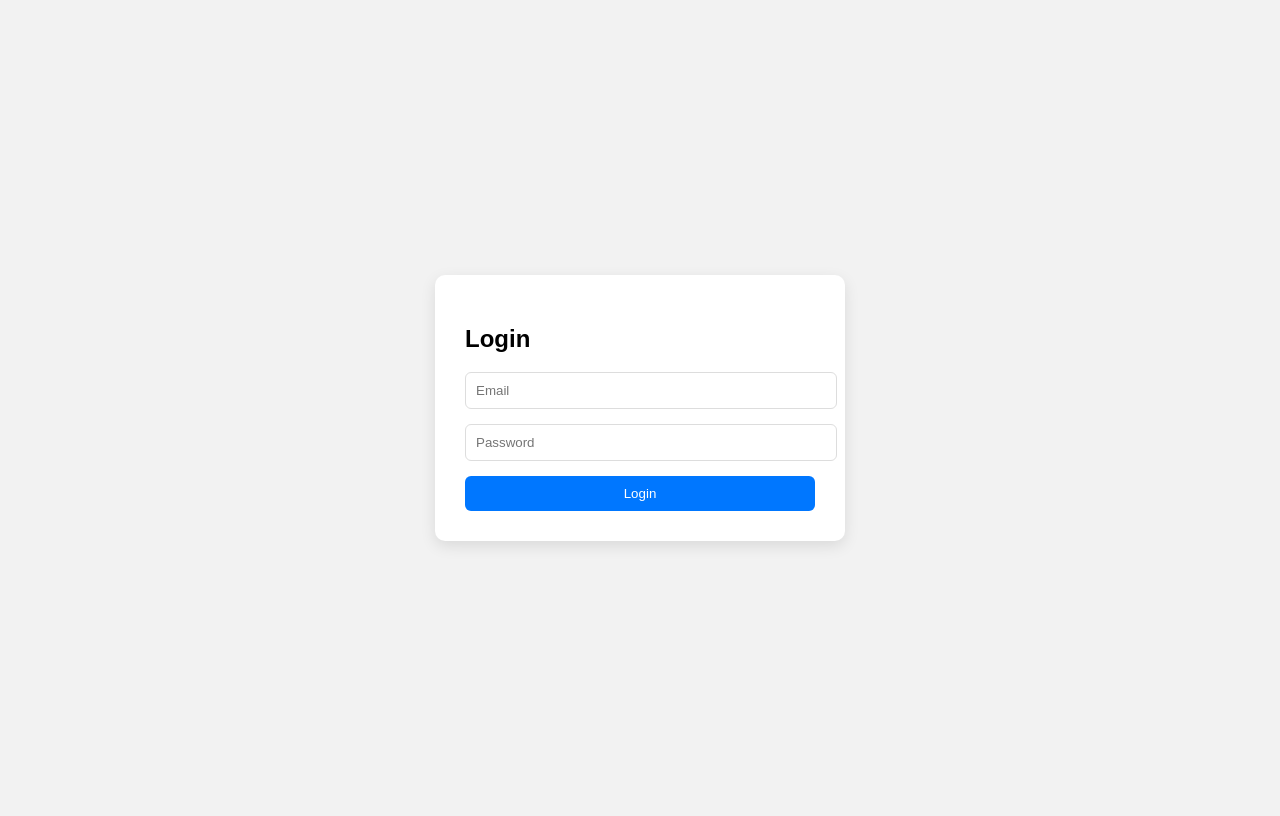
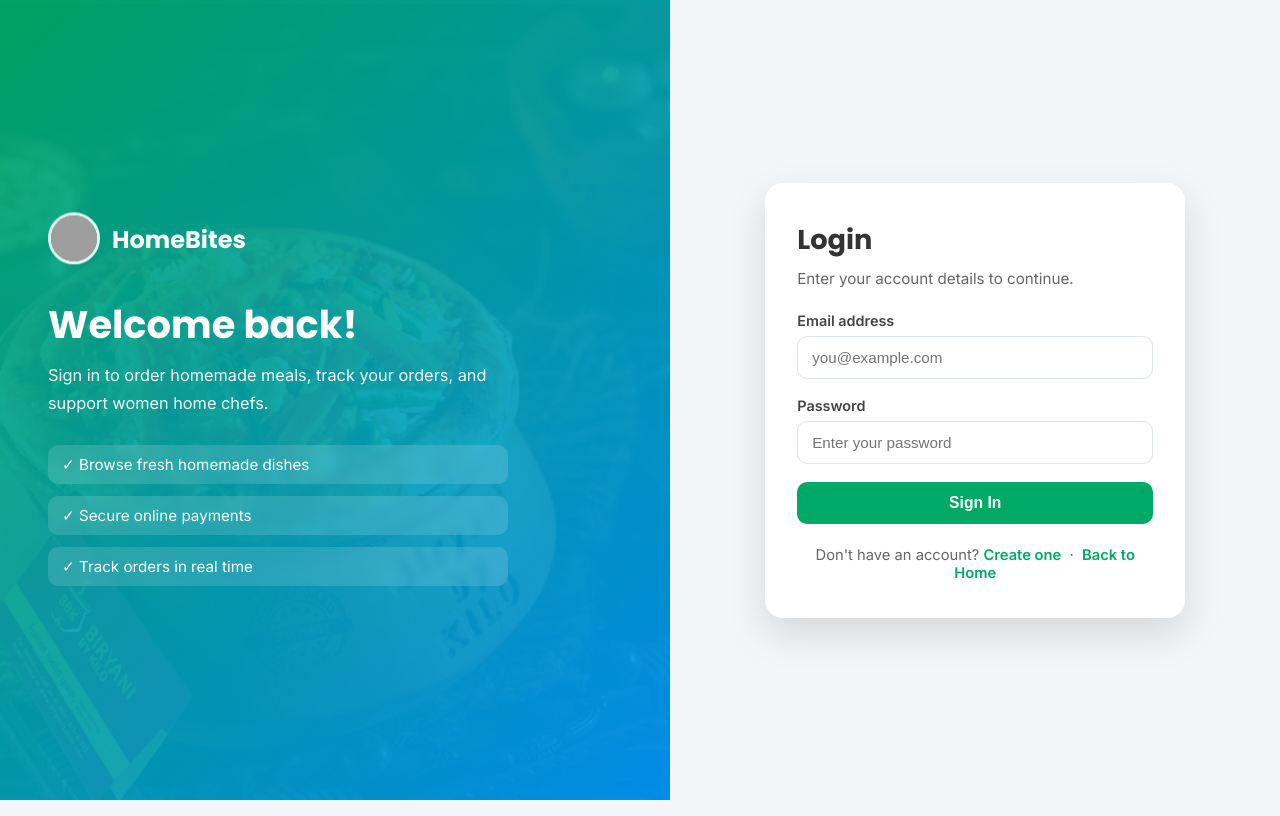
Before and after one commit to Chrish-Jha/Home-Bites, a Django app: page /login/ in a window 1280 px wide. Run offline with Django 5.2, Linux system fonts and the light colour scheme; grey boxes are pictures that could not be loaded.

Commit message:
Feat: Add modern user login and authentication pages

```diff
--- /dev/null
+++ b/food/templates/food/auth_base.html
@@ -0,0 +1,338 @@
+<!DOCTYPE html>
+<html lang="en">
+<head>
+<meta charset="UTF-8">
+<meta name="viewport" content="width=device-width, initial-scale=1.0">
+<title>{% block title %}HomeBites{% endblock %}</title>
+<link rel="icon" href="/media/Logo/Logo_Circular.jpeg">
+<link rel="preconnect" href="https://fonts.googleapis.com">
+<link rel="preconnect" href="https://fonts.gstatic.com" crossorigin>
+<link href="https://fonts.googleapis.com/css2?family=Inter:wght@400;500;600;700&family=Poppins:wght@600;700&display=swap" rel="stylesheet">
+<style>
+:root {
+  --primary: #00aa66;
+  --primary-dark: #008f55;
+  --accent: #00ff9c;
+  --blue: #0099ff;
+  --dark: #111;
+  --text: #333;
+  --muted: #666;
+  --border: #dde4ea;
+  --danger: #dc2626;
+  --success: #16a34a;
+  --white: #fff;
+  --shadow: 0 16px 40px rgba(0, 0, 0, 0.12);
+}
+
+* {
+  margin: 0;
+  padding: 0;
+  box-sizing: border-box;
+}
+
+body {
+  font-family: 'Inter', Arial, sans-serif;
+  min-height: 100vh;
+  color: var(--text);
+  background: #f3f6f9;
+}
+
+h1, h2, h3 {
+  font-family: 'Poppins', Arial, sans-serif;
+}
+
+a {
+  color: var(--primary);
+  text-decoration: none;
+  font-weight: 600;
+}
+
+a:hover {
+  color: var(--primary-dark);
+}
+
+.auth-page {
+  min-height: 100vh;
+  display: grid;
+  grid-template-columns: 1.1fr 1fr;
+}
+
+.auth-panel {
+  position: relative;
+  padding: 48px;
+  color: var(--white);
+  display: flex;
+  flex-direction: column;
+  justify-content: center;
+  overflow: hidden;
+}
+
+.auth-panel::before {
+  content: '';
+  position: absolute;
+  inset: 0;
+  background:
+    linear-gradient(135deg, rgba(0, 170, 102, 0.94), rgba(0, 153, 255, 0.9)),
+    url('/media/food_images/B1.jpeg') center/cover no-repeat;
+  z-index: 0;
+}
+
+.auth-panel-content {
+  position: relative;
+  z-index: 1;
+  max-width: 460px;
+}
+
+.brand-link {
+  display: inline-flex;
+  align-items: center;
+  gap: 12px;
+  color: var(--white);
+  text-decoration: none;
+  margin-bottom: 36px;
+}
+
+.brand-link img {
+  width: 52px;
+  height: 52px;
+  border-radius: 50%;
+  border: 3px solid rgba(255, 255, 255, 0.9);
+  animation: logoFloat 3s ease-in-out infinite;
+}
+
+.brand-link span {
+  font-family: 'Poppins', sans-serif;
+  font-size: 1.5rem;
+  font-weight: 700;
+}
+
+.auth-panel h1 {
+  font-size: clamp(1.8rem, 3vw, 2.4rem);
+  line-height: 1.2;
+  margin-bottom: 14px;
+}
+
+.auth-panel p {
+  font-size: 1.02rem;
+  opacity: 0.95;
+  line-height: 1.7;
+}
+
+.auth-features {
+  margin-top: 28px;
+  display: grid;
+  gap: 12px;
+}
+
+.auth-feature {
+  display: flex;
+  align-items: center;
+  gap: 10px;
+  padding: 10px 14px;
+  border-radius: 10px;
+  background: rgba(255, 255, 255, 0.14);
+  backdrop-filter: blur(4px);
+  font-size: 0.95rem;
+}
+
+.auth-form-wrap {
+  display: flex;
+  align-items: center;
+  justify-content: center;
+  padding: 40px 24px;
+}
+
+.auth-card {
+  width: 100%;
+  max-width: 420px;
+  background: var(--white);
+  border-radius: 18px;
+  padding: 36px 32px;
+  box-shadow: var(--shadow);
+}
+
+.auth-card h2 {
+  font-size: 1.7rem;
+  margin-bottom: 8px;
+}
+
+.auth-subtitle {
+  color: var(--muted);
+  margin-bottom: 24px;
+  font-size: 0.95rem;
+}
+
+.alert {
+  padding: 12px 14px;
+  border-radius: 10px;
+  margin-bottom: 18px;
+  font-size: 0.92rem;
+  font-weight: 500;
+}
+
+.alert-error {
+  background: #fef2f2;
+  color: var(--danger);
+  border: 1px solid #fecaca;
+}
+
+.alert-success {
+  background: #f0fdf4;
+  color: var(--success);
+  border: 1px solid #bbf7d0;
+}
+
+.form-group {
+  margin-bottom: 18px;
+}
+
+.form-group label {
+  display: block;
+  margin-bottom: 7px;
+  font-size: 0.9rem;
+  font-weight: 600;
+  color: #444;
+}
+
+.form-group input {
+  width: 100%;
+  padding: 12px 14px;
+  border: 1px solid var(--border);
+  border-radius: 10px;
+  font-size: 0.95rem;
+  transition: border-color 0.2s, box-shadow 0.2s;
+}
+
+.form-group input:focus {
+  outline: none;
+  border-color: var(--primary);
+  box-shadow: 0 0 0 3px rgba(0, 170, 102, 0.15);
+}
+
+.form-row {
+  display: flex;
+  justify-content: space-between;
+  align-items: center;
+  margin-bottom: 20px;
+  font-size: 0.88rem;
+}
+
+.remember {
+  display: flex;
+  align-items: center;
+  gap: 8px;
+  color: var(--muted);
+}
+
+.btn {
+  display: inline-flex;
+  align-items: center;
+  justify-content: center;
+  width: 100%;
+  padding: 12px 18px;
+  border: none;
+  border-radius: 10px;
+  font-size: 0.98rem;
+  font-weight: 700;
+  cursor: pointer;
+  transition: transform 0.2s, background 0.2s;
+}
+
+.btn:hover {
+  transform: translateY(-1px);
+}
+
+.btn-primary {
+  background: var(--primary);
+  color: var(--white);
+}
+
+.btn-primary:hover {
+  background: var(--primary-dark);
+}
+
+.btn-danger {
+  background: var(--danger);
+  color: var(--white);
+}
+
+.btn-danger:hover {
+  background: #b91c1c;
+}
+
+.btn-outline {
+  background: transparent;
+  color: var(--text);
+  border: 1px solid var(--border);
+}
+
+.btn-outline:hover {
+  background: #f8fafc;
+}
+
+.auth-footer {
+  margin-top: 22px;
+  text-align: center;
+  color: var(--muted);
+  font-size: 0.92rem;
+}
+
+.auth-actions {
+  display: grid;
+  gap: 12px;
+}
+
+.logout-icon {
+  width: 72px;
+  height: 72px;
+  margin: 0 auto 18px;
+  border-radius: 50%;
+  display: grid;
+  place-items: center;
+  font-size: 2rem;
+  background: rgba(0, 170, 102, 0.12);
+  color: var(--primary);
+}
+
+@keyframes logoFloat {
+  0%, 100% { transform: translateY(0); }
+  50% { transform: translateY(-5px); }
+}
+
+@media (max-width: 900px) {
+  .auth-page {
+    grid-template-columns: 1fr;
+  }
+
+  .auth-panel {
+    min-height: 240px;
+    padding: 32px 24px;
+  }
+
+  .auth-features {
+    display: none;
+  }
+}
+</style>
+{% block extra_styles %}{% endblock %}
+</head>
+<body>
+  <div class="auth-page">
+    <aside class="auth-panel">
+      <div class="auth-panel-content">
+        <a href="{% url 'home' %}" class="brand-link">
+          <img src="/media/Logo/Logo_Circular.jpeg" alt="HomeBites logo">
+          <span>HomeBites</span>
+        </a>
+        {% block panel_content %}{% endblock %}
+      </div>
+    </aside>
+
+    <main class="auth-form-wrap">
+      <div class="auth-card">
+        {% block form_content %}{% endblock %}
+      </div>
+    </main>
+  </div>
+</body>
+</html>
--- a/food/templates/food/login.html
+++ b/food/templates/food/login.html
@@ -1,67 +1,66 @@
-<!DOCTYPE html>
-<html>
-<head>
-<title>Login</title>
+{% extends 'food/auth_base.html' %}
 
-<style>
+{% block title %}Login | HomeBites{% endblock %}
 
-body{
-font-family:Arial;
-background:#f2f2f2;
-display:flex;
-justify-content:center;
-align-items:center;
-height:100vh;
-}
+{% block panel_content %}
+<h1>Welcome back!</h1>
+<p>Sign in to order homemade meals, track your orders, and support women home chefs.</p>
+<div class="auth-features">
+  <div class="auth-feature">✓ Browse fresh homemade dishes</div>
+  <div class="auth-feature">✓ Secure online payments</div>
+  <div class="auth-feature">✓ Track orders in real time</div>
+</div>
+{% endblock %}
 
-.form-box{
-background:white;
-padding:30px;
-width:350px;
-border-radius:10px;
-box-shadow:0 5px 15px rgba(0,0,0,.1);
-}
+{% block form_content %}
+<h2>Login</h2>
+<p class="auth-subtitle">Enter your account details to continue.</p>
 
-input{
-width:100%;
-padding:10px;
-margin-bottom:15px;
-border:1px solid #ddd;
-border-radius:6px;
-}
+{% if success %}
+<div class="alert alert-success">
+  Account created successfully. Please log in with your credentials.
+</div>
+{% endif %}
 
-button{
-width:100%;
-padding:10px;
-background:#0077ff;
-border:none;
-color:white;
-border-radius:6px;
-cursor:pointer;
-}
+{% if error %}
+<div class="alert alert-error">{{ error }}</div>
+{% endif %}
 
-</style>
+<form method="POST" action="{% url 'login' %}">
+  {% csrf_token %}
 
-</head>
+  <div class="form-group">
+    <label for="email">Email address</label>
+    <input
+      type="email"
+      id="email"
+      name="email"
+      placeholder="you@example.com"
+      value="{{ email|default:'' }}"
+      required
+      autocomplete="email"
+    >
+  </div>
 
-<body>
+  <div class="form-group">
+    <label for="password">Password</label>
+    <input
+      type="password"
+      id="password"
+      name="password"
+      placeholder="Enter your password"
+      required
+      autocomplete="current-password"
+    >
+  </div>
 
-<div class="form-box">
-
-<h2>Login</h2>
-
-<form method="POST">
-{% csrf_token %}
-
-<input type="email" name="email" placeholder="Email">
-
-<input type="password" name="password" placeholder="Password">
-
-<button type="submit">Login</button>
-
+  <button type="submit" class="btn btn-primary">Sign In</button>
 </form>
 
+<div class="auth-footer">
+  Don't have an account?
+  <a href="{% url 'register' %}">Create one</a>
+  &nbsp;·&nbsp;
+  <a href="{% url 'home' %}">Back to Home</a>
 </div>
-
-</body>
-</html>
+{% endblock %}
--- a/food/views.py
+++ b/food/views.py
@@ -1,14 +1,31 @@
+from django.db.models import Avg, Count
 from django.shortcuts import render, redirect, get_object_or_404
+from django.urls import reverse
 from .models import User, Food, Order, Review
 
 
 # HOME PAGE
 def home(request):
 
-    foods = Food.objects.all()
+    popular_foods = Food.objects.annotate(
+        avg_rating=Avg('review__rating'),
+        order_count=Count('order'),
+    ).order_by('-order_count', '-avg_rating')[:6]
 
-    return render(request,'food/home.html',{
-        'foods':foods
+    testimonials = Review.objects.select_related('user', 'food').order_by('-created_at')[:3]
+
+    current_user = None
+    if 'user_id' in request.session:
+        current_user = User.objects.filter(id=request.session['user_id']).first()
+
+    return render(request, 'food/home.html', {
+        'popular_foods': popular_foods,
+        'testimonials': testimonials,
+        'current_user': current_user,
+        'chef_count': User.objects.filter(is_staff=False).count(),
+        'food_count': Food.objects.count(),
+        'order_count': Order.objects.filter(status='Delivered').count(),
+        'happy_customers': Order.objects.values('user').distinct().count(),
     })
 
 
@@ -31,7 +48,7 @@ def register(request):
 
         user.save()
 
-        return redirect('login')
+        return redirect(f'{reverse("login")}?registered=1')
 
     return render(request,'food/register.html')
 
@@ -39,10 +56,17 @@ def register(request):
 # LOGIN
 def login_user(request):
 
+    if 'user_id' in request.session:
+        user = User.objects.filter(id=request.session['user_id']).first()
+        if user:
+            if user.is_staff:
+                return redirect('admin_dashboard')
+            return redirect('dashboard')
+
     if request.method == "POST":
 
-        email = request.POST.get('email')
-        password = request.POST.get('password')
+        email = request.POST.get('email', '').strip()
+        password = request.POST.get('password', '')
 
         user = User.objects.filter(email=email, password=password).first()
 
@@ -50,28 +74,39 @@ def login_user(request):
 
             request.session['user_id'] = user.id
 
-            # STAFF USER
             if user.is_staff:
                 return redirect('admin_dashboard')
 
-            # NORMAL USER
-            else:
-                return redirect('dashboard')
+            return redirect('dashboard')
 
-        else:
-            return render(request,'food/login.html',{
-                'error':'Invalid Email or Password'
-            })
+        return render(request, 'food/login.html', {
+            'error': 'Invalid email or password. Please try again.',
+            'email': email,
+        })
 
-    return render(request,'food/login.html')
+    return render(request, 'food/login.html', {
+        'success': request.GET.get('registered'),
+    })
 
 
 # LOGOUT
 def logout_user(request):
 
-    request.session.flush()
+    if 'user_id' not in request.session:
+        return redirect('login')
 
-    return redirect('login')
+    user = User.objects.filter(id=request.session['user_id']).first()
+
+    if request.method == "POST":
+        request.session.flush()
+        return render(request, 'food/logout.html', {
+            'logged_out': True,
+        })
+
+    return render(request, 'food/logout.html', {
+        'logged_out': False,
+        'user': user,
+    })
 
 
 # USER DASHBOARD
```
Also changed, not shown: food/templates/food/logout.html (added, +51 -0 lines), hmfd_project/settings.py (+29 -5 lines).
